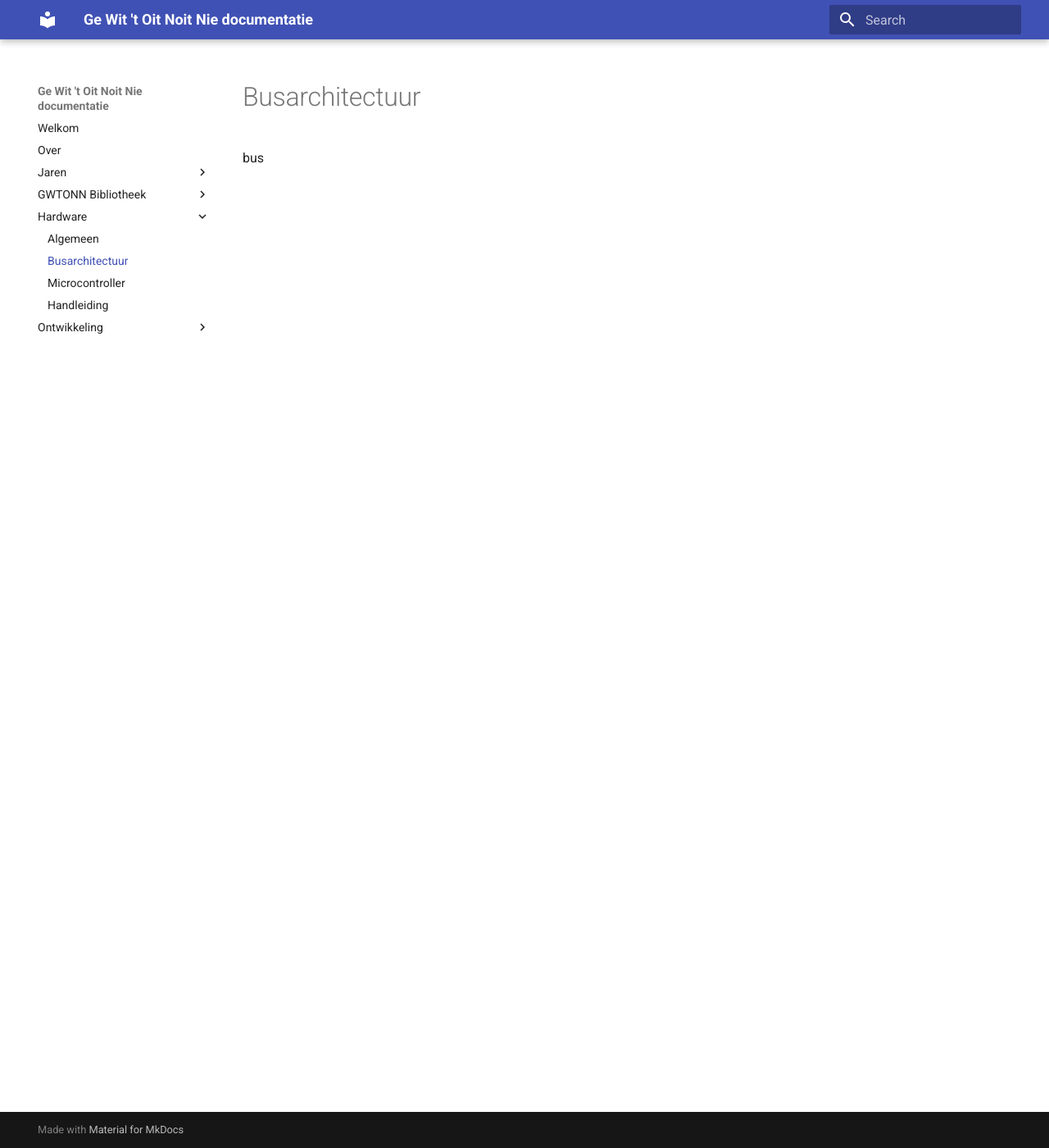
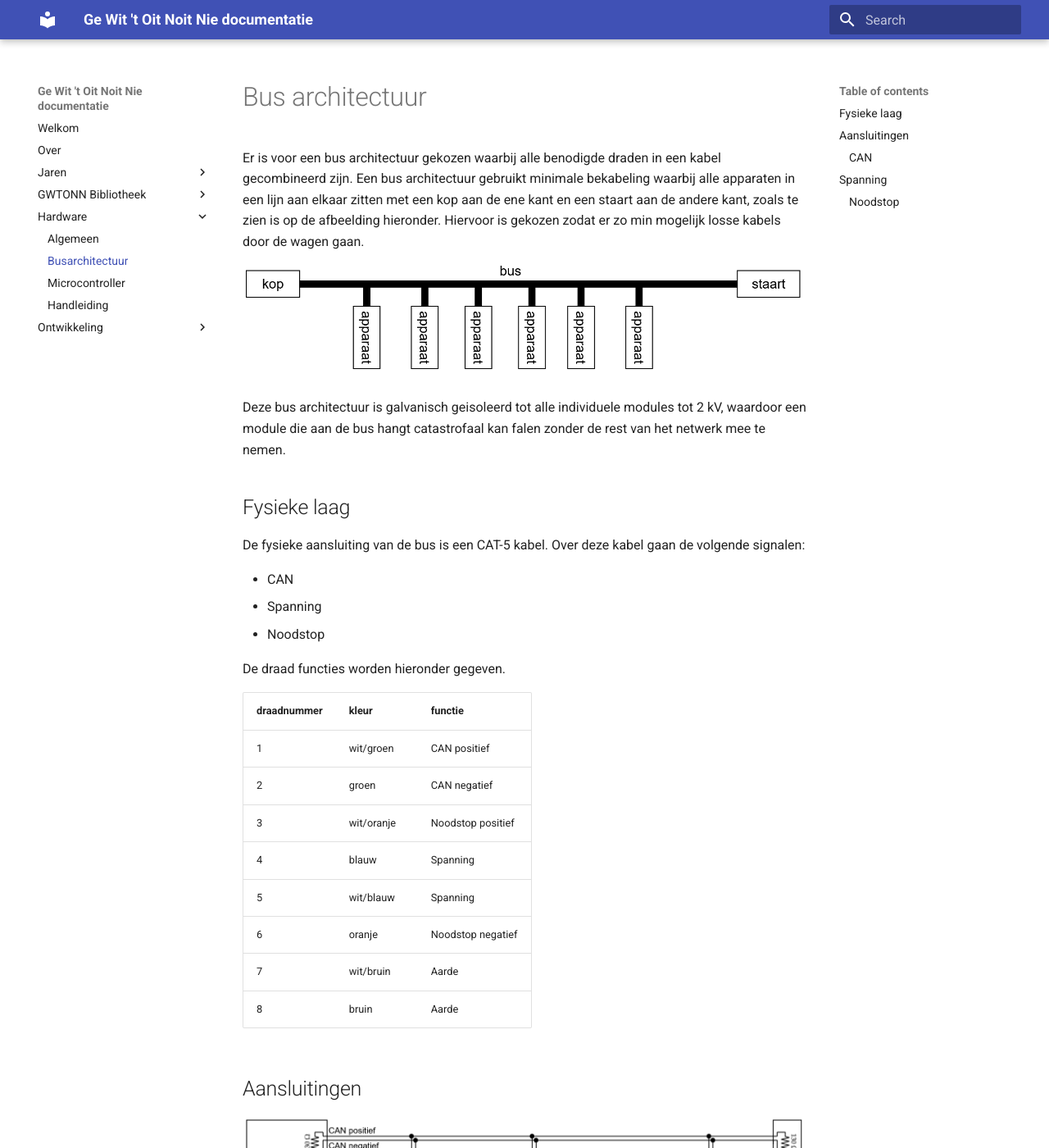
Before and after one commit to Ge-Wit-t-Oit-Noit-Nie/documentation, an MkDocs documentation site: the page built from docs/gwtonn_hardware/bus.md, in a window 1280 px wide and 1400 px high. Shown: the whole window at 82% size. Built offline with MkDocs 1.6.1 and Material for MkDocs 9.7.7, drawn with Linux system fonts in a browser that asks for light colours; some of the changed text lies outside the part shown.

Commit message:
Eerste versie bus architectuur
.

```diff
--- a/docs/gwtonn_hardware/bus.md
+++ b/docs/gwtonn_hardware/bus.md
@@ -1 +1,39 @@
-bus
+# Bus architectuur
+Er is voor een bus architectuur gekozen waarbij alle benodigde draden in een kabel gecombineerd zijn. Een bus architectuur gebruikt minimale bekabeling waarbij alle apparaten in een lijn aan elkaar zitten met een kop aan de ene kant en een staart aan de andere kant, zoals te zien is op de afbeelding hieronder. Hiervoor is gekozen zodat er zo min mogelijk losse kabels door de wagen gaan.
+
+![afbeelding van een bus architectuur. Een lijn met aan de ene kant een kop en aan de andere kant een staart. Tussen de kop en de staart zijn apparaten aan de bus verbonden.](./afbeeldingen/bus_architectuur.png)
+
+Deze bus architectuur is galvanisch geisoleerd tot alle individuele modules tot 2 kV, waardoor een module die aan de bus hangt catastrofaal kan falen zonder de rest van het netwerk mee te nemen.
+
+## Fysieke laag
+De fysieke aansluiting van de bus is een CAT-5 kabel. Over deze kabel gaan de volgende signalen:
+
+- CAN
+- Spanning
+- Noodstop
+
+De draad functies worden hieronder gegeven.
+
+| **draadnummer** 	| **kleur**  	| **functie**       	|
+|-------------------|---------------|-----------------------|
+| 1               	| wit/groen  	| CAN positief      	|
+| 2               	| groen      	| CAN negatief      	|
+| 3               	| wit/oranje 	| Noodstop positief 	|
+| 4               	| blauw      	| Spanning            	|
+| 5               	| wit/blauw  	| Spanning          	|
+| 6               	| oranje     	| Noodstop negatief 	|
+| 7               	| wit/bruin  	| Aarde             	|
+| 8               	| bruin      	| Aarde             	|
+
+## Aansluitingen
+
+![ploatje](./afbeeldingen/detailed_bus.png)
+
+### CAN
+CAN is een automotive communicatie standaard die bekend staat om zijn robuustheid. Het heeft een positieve en negatieve draad nodig die het liefst een twisted pair vormen.
+
+## Spanning
+De CAN bus is een bepaald hardware protocol en heeft dus een driver chip nodig. De CAN bus is galvanisch geisoleerd van de modules en heeft dus aparte spanning nodig. Deze spanning is volgens Power-over-Ethernet standaard gestuurd.
+
+### Noodstop
+De noodstop is geimplementeerd met twee kabels, spanning en aarde. Op de kop van de bus wordt een spanning gecreëerd, die de hele bus op en neer gaat, om vervolgens in de kop zelf een relais aanstuurt. Alle noodstoppen staan in serie met elkaar en dus als er een wordt ingedrukt, opent de stroomkring zich. Hierdoor opent de relais die de modules
```
Also changed, not shown: docs/gwtonn_hardware/afbeeldingen/bus_architectuur.png (added), docs/gwtonn_hardware/afbeeldingen/detailed_bus.png (added).
